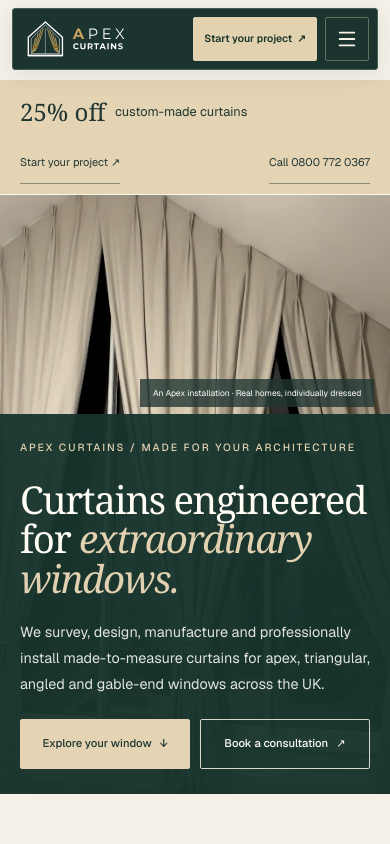
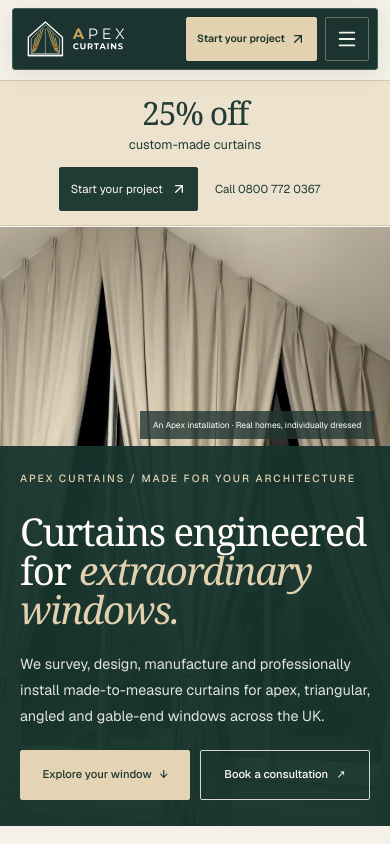
Before and after one commit to Nylon1/Apexcurtains, a Next.js app: page / in a window 390 px wide. Shown: the top 844 px of the page. Built offline with nearby package versions, Linux system fonts and the light colour scheme.

Commit message:
Centre homepage sale banner and refine mobile CTAs

```diff
--- a/app/homepage.css
+++ b/app/homepage.css
@@ -148,34 +148,62 @@
   cursor: pointer;
 }
 .home-sale {
-  background: #e4d4b4;
-  padding: 0.9rem 5vw;
+  background: #ece2ce;
+  color: #203c35;
+  border-block: 1px solid #d8c9aa;
+  padding: 1rem 1.25rem;
   display: flex;
-  justify-content: space-between;
+  flex-direction: column;
+  justify-content: center;
   align-items: center;
-  gap: 1rem;
+  gap: 0.65rem;
+  text-align: center;
 }
 .home-sale p,
 .home-sale > div {
   display: flex;
   align-items: center;
-  gap: 1.5rem;
+  justify-content: center;
+  flex-wrap: wrap;
+  gap: 0.8rem;
   margin: 0;
 }
 .home-sale strong {
   font-family: Georgia, serif;
-  font-size: 1.8rem;
+  font-size: 2.1rem;
   font-weight: 400;
+  line-height: 1.1;
+  letter-spacing: -0.04em;
 }
 .home-sale span {
-  font-size: 0.86rem;
+  font-size: 0.9rem;
 }
 .home-sale a {
   font-size: 0.77rem;
   min-height: 44px;
   display: inline-flex;
   align-items: center;
-  border-bottom: 1px solid #8e8c76;
+  justify-content: center;
+  gap: 0.5rem;
+  padding: 0.65rem 0.8rem;
+  text-decoration: none;
+  border-radius: 2px;
+}
+.home-sale a:hover {
+  text-decoration: underline;
+  text-underline-offset: 4px;
+}
+.home-sale .home-sale-primary {
+  color: #fffaf1;
+  background: #203c35;
+  border: 1px solid #203c35;
+}
+.home-sale .home-sale-primary:hover {
+  background: #304e45;
+  text-decoration: none;
+}
+.home-sale svg {
+  flex-shrink: 0;
 }
 .home-hero {
   position: relative;
@@ -820,10 +848,6 @@
   .home-expertise-grid {
     grid-template-columns: repeat(2, minmax(0, 1fr));
   }
-  .home-sale p,
-  .home-sale > div {
-    gap: 0.8rem;
-  }
   .home-project-pair img {
     height: 500px;
   }
@@ -865,27 +889,25 @@
     margin: 0;
   }
   .home-sale {
-    padding: 0.6rem 1.25rem;
-    align-items: start;
-    gap: 0.4rem;
-    flex-direction: column;
+    padding: 0.85rem 0.75rem;
+    gap: 0.65rem;
   }
   .home-sale p {
-    gap: 0.6rem;
+    flex-direction: column;
+    gap: 0.2rem;
   }
   .home-sale strong {
-    font-size: 1.5rem;
+    font-size: 2rem;
   }
   .home-sale span {
     font-size: 0.8rem;
   }
   .home-sale > div {
-    width: 100%;
-    justify-content: space-between;
+    gap: 0.4rem;
   }
   .home-sale a {
-    min-height: 44px;
-    font-size: 0.69rem;
+    font-size: 0.72rem;
+    padding-inline: 0.65rem;
   }
   .home-hero {
     min-height: 0;
--- a/components/homepage/SaleBanner.tsx
+++ b/components/homepage/SaleBanner.tsx
@@ -1,4 +1,5 @@
 import TrackedLink from "@/components/analytics/TrackedLink";
+import { ArrowUpRight } from "lucide-react";
 export default function SaleBanner() {
   return (
     <aside className="home-sale" aria-label="Custom-made curtain sale">
@@ -11,8 +12,9 @@ export default function SaleBanner() {
           href="/start-designing"
           eventName="curtain_journey_start_click"
           eventData={{ source: "homepage_sale" }}
+          className="home-sale-primary"
         >
-          Start your project ↗
+          Start your project <ArrowUpRight size={16} aria-hidden="true" />
         </TrackedLink>
         <a href="tel:08007720367">Call 0800 772 0367</a>
       </div>
--- a/components/layout/Navbar.tsx
+++ b/components/layout/Navbar.tsx
@@ -3,7 +3,7 @@
 import Image from "next/image";
 import Link from "next/link";
 import { useEffect, useRef, useState } from "react";
-import { Menu, X, ChevronDown } from "lucide-react";
+import { Menu, X, ChevronDown, ArrowUpRight } from "lucide-react";
 import { usePathname } from "next/navigation";
 import TrackedLink from "@/components/analytics/TrackedLink";
 import { navigationGroups } from "@/lib/site-navigation";
@@ -172,7 +172,7 @@ function Navigation({ pathname }: { pathname: string }) {
               eventData={{ source: "main_navigation" }}
               className="site-project-button"
             >
-              Start your project <span aria-hidden="true">↗</span>
+              Start your project <ArrowUpRight size={16} aria-hidden="true" />
             </TrackedLink>
             <button
               type="button"
@@ -270,7 +270,7 @@ function Navigation({ pathname }: { pathname: string }) {
             className="site-project-button"
             onClick={closeMobile}
           >
-            Start your project ↗
+            Start your project <ArrowUpRight size={16} aria-hidden="true" />
           </TrackedLink>
           <a href="tel:08007720367">Call 0800 772 0367</a>
           <p>
```
